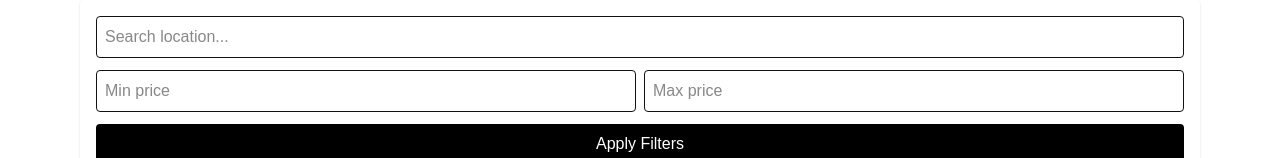
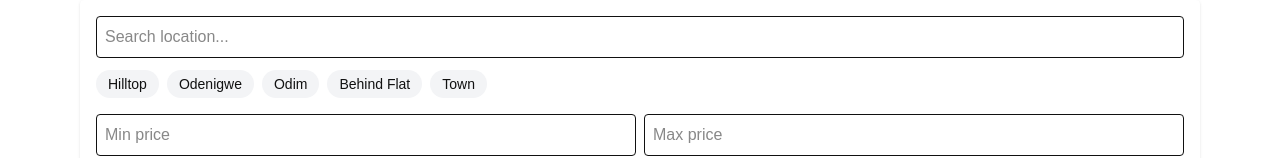
Before and after one commit to efeclinton/Casa, a Next.js app in the folder casa/: page /properties in a window 1280 px wide. Shown: the part 152-310 px from the top of the page. Built offline with nearby package versions, Linux system fonts and the light colour scheme; no server answers; the database is empty.

Commit message:
Adjusted property card size and added popular area quick filters to property page

```diff
--- a/casa/app/properties/page.tsx
+++ b/casa/app/properties/page.tsx
@@ -59,6 +59,21 @@ export default async function PropertiesPage({
           className="border p-2 rounded w-full mb-3"
         />
 
+        {/* POPULAR AREAS */}
+        <div className="flex flex-wrap gap-2 mb-4">
+          {["Hilltop", "Odenigwe", "Odim", "Behind Flat", "Town"].map((area) => (
+            <button
+              key={area}
+              type="submit"
+              name="location"
+              value={area}
+              className="px-3 py-1 rounded-full bg-gray-100 hover:bg-gray-200 text-sm transition"
+            >
+              {area}
+            </button>
+          ))}
+        </div>
+
         <div className="flex gap-2">
           <input
             name="minPrice"
--- a/casa/components/PropertyCard.tsx
+++ b/casa/components/PropertyCard.tsx
@@ -1,5 +1,3 @@
-"use client"
-
 "use client"
 
 import Link from "next/link"
@@ -28,9 +26,12 @@ export default function PropertyCard({
     "https://images.unsplash.com/photo-1564013799919-ab600027ffc6?w=1200&auto=format&fit=crop&q=80"
 
   return (
-    <Link href={`/property/${id}`}>
+    <Link
+      href={`/property/${id}`}
+      className="block w-[320px] min-w-[320px] max-w-[320px] flex-shrink-0"
+    >
 
-      <div className="bg-white rounded-xl shadow overflow-hidden hover:shadow-lg transition cursor-pointer">
+      <div className="bg-white rounded-xl shadow overflow-hidden hover:shadow-lg transition cursor-pointer h-full">
 
         <img
           src={image || fallbackImage}
```
